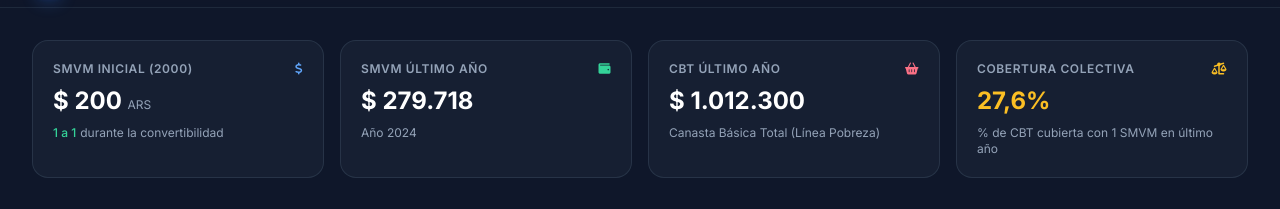
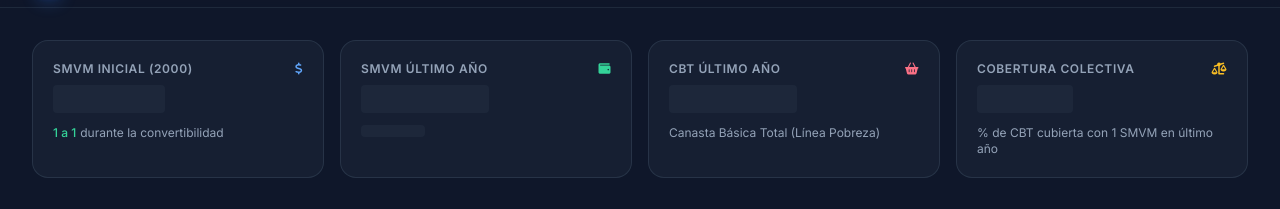
Before and after one commit to rgmamani/datita, a website with bundled scripts: page public/index.html in a window 1280 px wide. Shown: the part 57-266 px from the top of the page. Built offline with nearby package versions, Linux system fonts and the light colour scheme; files whose address does not match are found by name.

Commit message:
feat: markup de skeletons para los KPIs

```diff
--- a/public/index.html
+++ b/public/index.html
@@ -72,8 +72,13 @@
                     <span>SMVM Inicial (2000)</span>
                     <i class="fa-solid fa-dollar-sign text-blue-400"></i>
                 </div>
-                <div class="text-2xl font-bold text-white" id="kpi-smvm-inicial">$200 <span
-                        class="text-xs text-slate-400 font-normal">ARS</span></div>
+                <div class="relative">
+                    <div class="kpi-valor text-2xl font-bold text-white transition-opacity duration-300 opacity-0"
+                        id="kpi-smvm-inicial">$200 <span class="text-xs text-slate-400 font-normal">ARS</span></div>
+                    <div class="kpi-skeleton absolute inset-0 animate-pulse">
+                        <div class="h-7 w-28 rounded bg-slate-700/50"></div>
+                    </div>
+                </div>
                 <p class="text-xs text-slate-400 mt-2 flex items-center gap-1">
                     <span class="text-emerald-400 font-medium">1 a 1</span> durante la convertibilidad
                 </p>
@@ -87,8 +92,20 @@
                     <span>SMVM Último Año</span>
                     <i class="fa-solid fa-wallet text-emerald-400"></i>
                 </div>
-                <div class="text-2xl font-bold text-white" id="kpi-smvm-ultimo">$-</div>
-                <p class="text-xs text-slate-400 mt-2" id="kpi-smvm-ultimo-year">-</p>
+                <div class="relative">
+                    <div class="kpi-valor text-2xl font-bold text-white transition-opacity duration-300 opacity-0"
+                        id="kpi-smvm-ultimo">$-</div>
+                    <div class="kpi-skeleton absolute inset-0 animate-pulse">
+                        <div class="h-7 w-32 rounded bg-slate-700/50"></div>
+                    </div>
+                </div>
+                <div class="relative mt-2">
+                    <p class="kpi-valor text-xs text-slate-400 opacity-0 transition-opacity duration-300"
+                        id="kpi-smvm-ultimo-year">-</p>
+                    <div class="kpi-skeleton absolute inset-0 animate-pulse">
+                        <div class="h-3 w-16 rounded bg-slate-700/50"></div>
+                    </div>
+                </div>
             </div>
 
             <!-- Stat 3 -->
@@ -99,7 +116,13 @@
                     <span>CBT Último Año</span>
                     <i class="fa-solid fa-basket-shopping text-rose-400"></i>
                 </div>
-                <div class="text-2xl font-bold text-white" id="kpi-cbt-ultimo">$-</div>
+                <div class="relative">
+                    <div class="kpi-valor text-2xl font-bold text-white transition-opacity duration-300 opacity-0"
+                        id="kpi-cbt-ultimo">$-</div>
+                    <div class="kpi-skeleton absolute inset-0 animate-pulse">
+                        <div class="h-7 w-32 rounded bg-slate-700/50"></div>
+                    </div>
+                </div>
                 <p class="text-xs text-slate-400 mt-2">Canasta Básica Total (Línea Pobreza)</p>
             </div>
 
@@ -111,7 +134,13 @@
                     <span>Cobertura Colectiva</span>
                     <i class="fa-solid fa-scale-unbalanced text-amber-400"></i>
                 </div>
-                <div class="text-2xl font-bold text-amber-400" id="kpi-cobertura-ultimo">-</div>
+                <div class="relative">
+                    <div class="kpi-valor text-2xl font-bold text-amber-400 transition-opacity duration-300 opacity-0"
+                        id="kpi-cobertura-ultimo">-</div>
+                    <div class="kpi-skeleton absolute inset-0 animate-pulse">
+                        <div class="h-7 w-24 rounded bg-slate-700/50"></div>
+                    </div>
+                </div>
                 <p class="text-xs text-slate-400 mt-2">% de CBT cubierta con 1 SMVM en último año</p>
             </div>
         </div>
```
